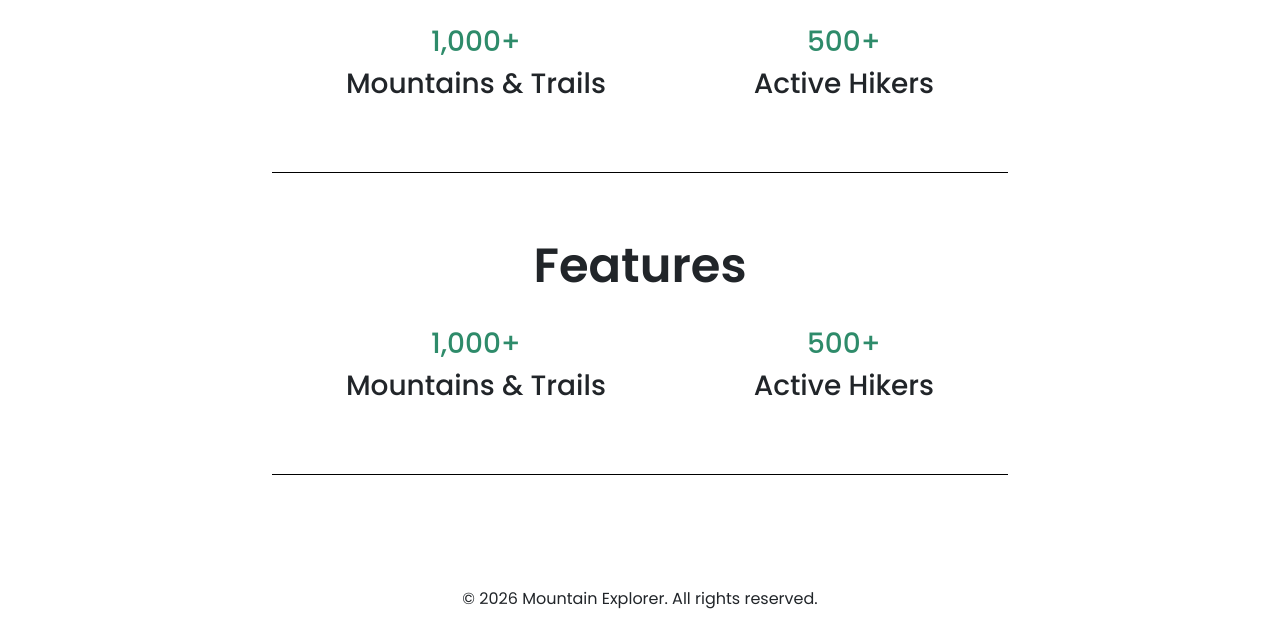
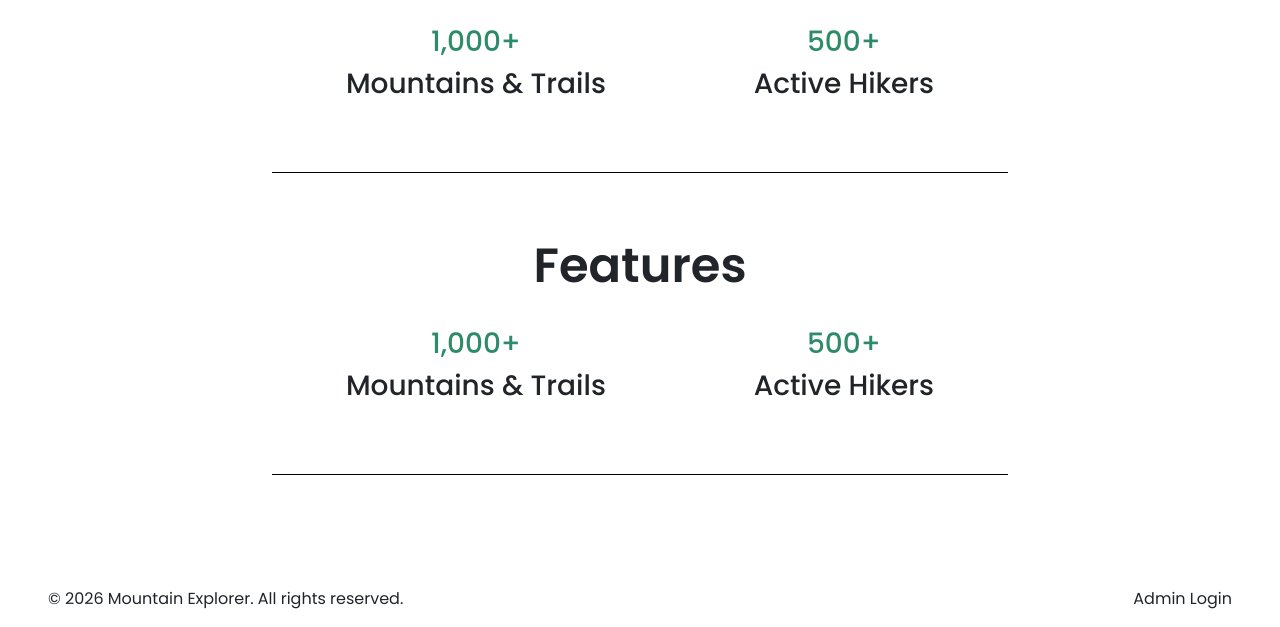
Before and after one commit to joseph-sikowitz/mountain-explorer, a website: page public/index.html in a window 1280 px wide. Shown: the part 621-1248 px from the top of the page. Drawn offline with nearby package versions, Linux system fonts and the light colour scheme.

Commit message:
Added Admin Login link to index.html footer.

```diff
--- a/public/index.html
+++ b/public/index.html
@@ -132,9 +132,18 @@
     </main>
 
     <!-- Footer section -->
-    <footer class="footer mt-auto py-3">
-      <div class="container text-center">
-        <span class="footer-text">&copy; 2026 Mountain Explorer. All rights reserved.</span>
+    <footer class="mt-auto py-3">
+      <div class="container-fluid">
+        <div class="row ms-4 me-4">
+          <div class="col-6 text-start">
+            <span class="footer-text"
+              >&copy; 2026 Mountain Explorer. All rights reserved.</span
+            >
+          </div>
+          <div class="col-6 text-end">
+            <a href="admin-login.html" class="nav-link">Admin Login</a>
+          </div>
+        </div>
       </div>
     </footer>
 
```
